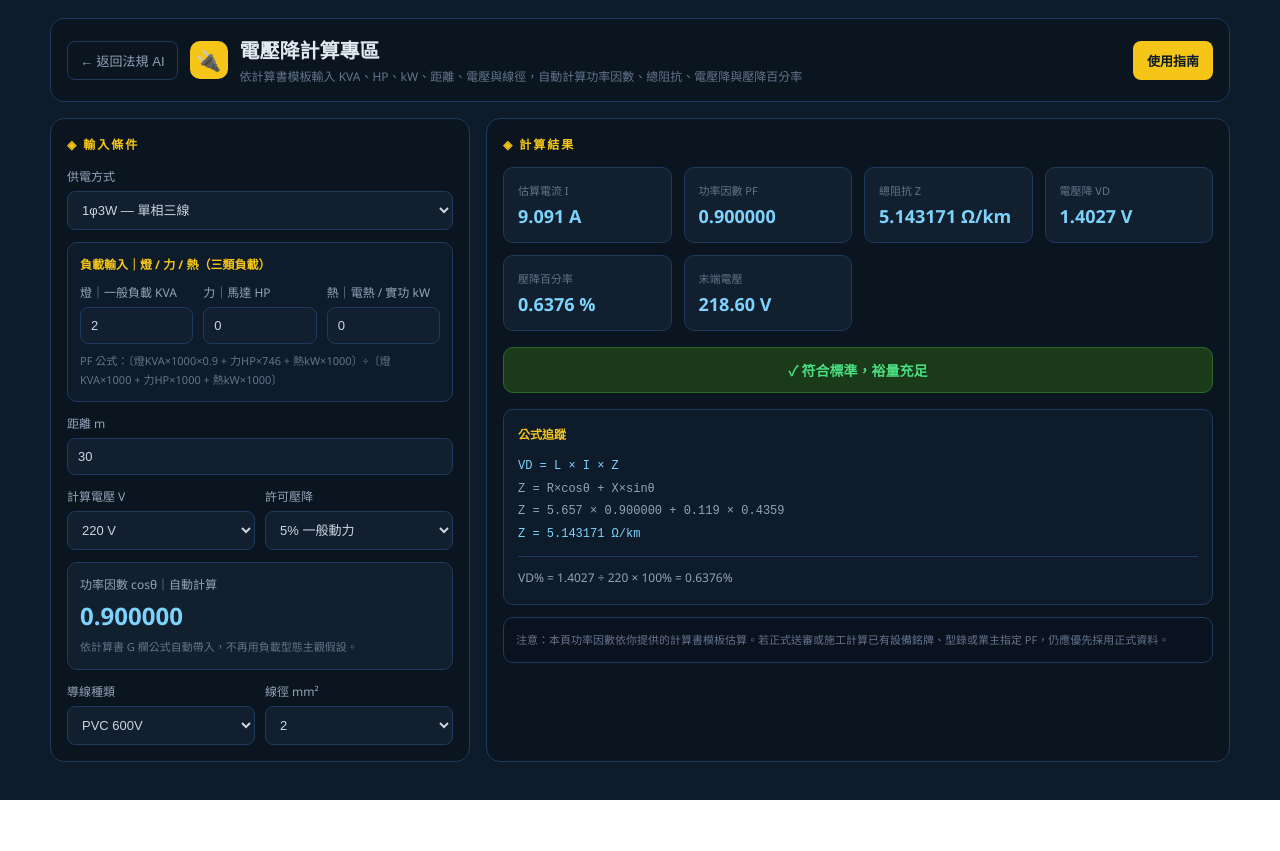
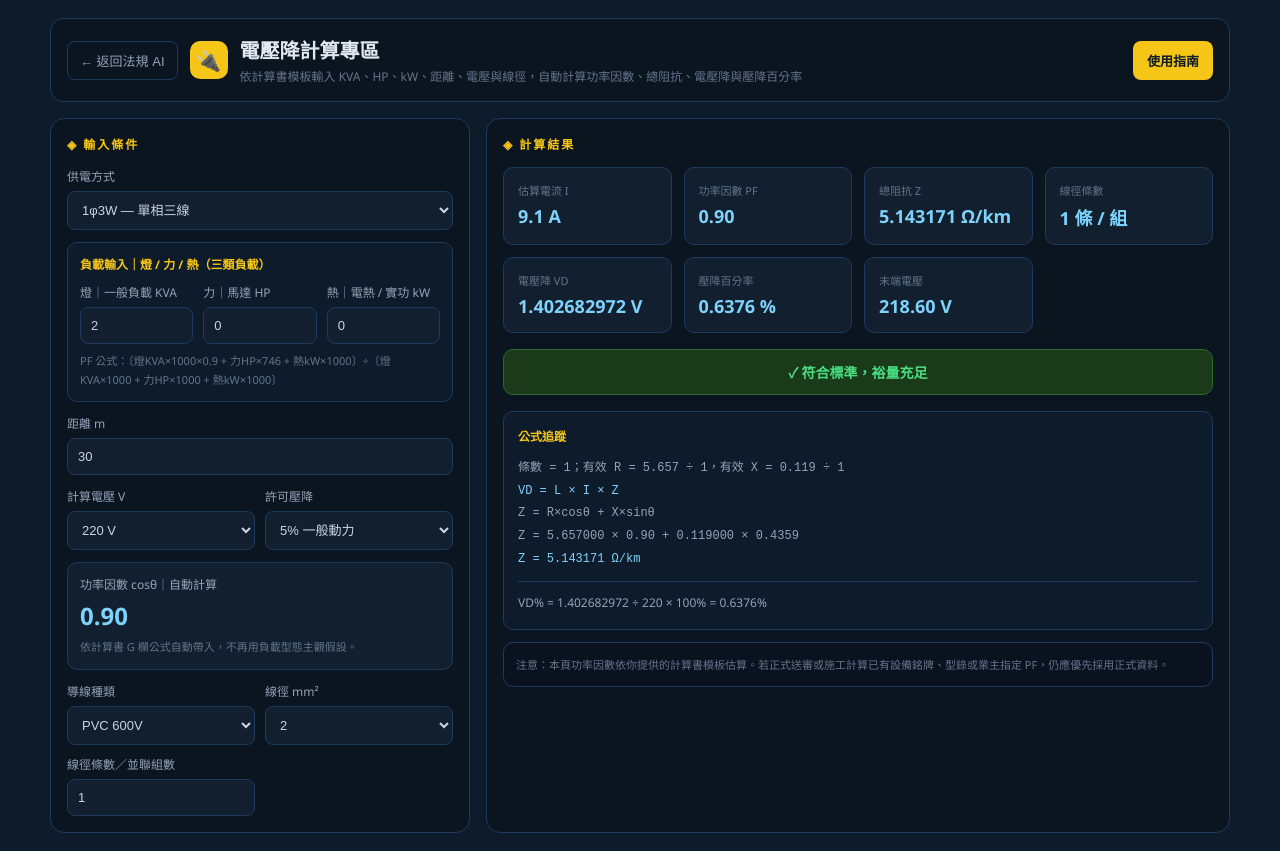
Before and after one commit to yuanyuanchen63-sudo/electrical-law-app, a Next.js app in the folder Desktop/electrical-law-app/: page / in a window 1280 px wide. Both pictures are taken after a click on the button "電壓降計算". Before the commit the page ends 800 px from the top, so only its background shows below. Built offline with nearby package versions, Linux system fonts and the light colour scheme.

Commit message:
Update page.tsx

```diff
--- a/Desktop/electrical-law-app/app/page.tsx
+++ b/Desktop/electrical-law-app/app/page.tsx
@@ -89,10 +89,11 @@ export default function Page() {
   const [vLoadHP, setVLoadHP] = useState("0");
   const [vLoadKW, setVLoadKW] = useState("0");
   const [vCurrent, setVCurrent] = useState(9.45);
-  const [vLength, setVLength] = useState(30);
+  const [vLength, setVLength] = useState("30");
   const [vPF, setVPF] = useState(0.9);
   const [vWire, setVWire] = useState("PVC");
   const [vMM, setVMM] = useState(2);
+  const [vWireCount, setVWireCount] = useState("1");
   const [vLimit, setVLimit] = useState(5);
   const [vR, setVR] = useState(5.657);
   const [vX, setVX] = useState(0.119);
@@ -189,6 +190,11 @@ export default function Page() {
     if (/^\d*(\.\d*)?$/.test(value)) setter(value);
   };
 
+  const handlePositiveIntegerInput = (value: string, setter: React.Dispatch<React.SetStateAction<string>>) => {
+    // 線徑條數／並聯組數：允許暫時空白，輸入完成後計算時至少視為 1。
+    if (/^\d*$/.test(value)) setter(value);
+  };
+
   const calcLoad = () => {
     const kva = toSafeNumber(vLoadKVA);
     const hp = toSafeNumber(vLoadHP);
@@ -215,18 +221,22 @@ export default function Page() {
   };
 
   const calcVD = () => {
-    const {R, X} = getWireRX(vWire, vMM);
+    const base = getWireRX(vWire, vMM);
     const load = calcLoad();
     const current = calcCurrent();
+    const length = toSafeNumber(vLength);
+    const wireCount = Math.max(1, Math.floor(toSafeNumber(vWireCount)) || 1);
+    const R = base.R / wireCount;
+    const X = base.X / wireCount;
     const safePF = load.pf;
     const sinPF = Math.sqrt(Math.max(0, 1 - safePF * safePF));
     const Z = R * safePF + X * sinPF;
     let VD = 0;
-    if(vPhase === "1p2w") VD = 2 * vLength/1000 * current * Z;
-    else if(vPhase === "1p3w" || vPhase === "3p4w") VD = vLength/1000 * current * Z;
-    else VD = Math.sqrt(3) * vLength/1000 * current * Z;
+    if(vPhase === "1p2w") VD = 2 * length/1000 * current * Z;
+    else if(vPhase === "1p3w" || vPhase === "3p4w") VD = length/1000 * current * Z;
+    else VD = Math.sqrt(3) * length/1000 * current * Z;
     const pct = VD / vVolt * 100;
-    return { Z, VD, pct, vEnd: vVolt - VD, R, X, sinPF, current, load };
+    return { Z, VD, pct, vEnd: vVolt - VD, R, X, baseR: base.R, baseX: base.X, wireCount, length, sinPF, current, load };
   };
 
   const vResult = calcVD();
@@ -379,7 +389,7 @@ export default function Page() {
 
                 <label>
                   <div style={{ fontSize: "12px", color: "#94A3B8", marginBottom: "6px" }}>距離 m</div>
-                  <input type="number" value={vLength} step="1" onChange={e => setVLength(Number(e.target.value))}
+                  <input type="text" inputMode="decimal" value={vLength} onChange={e => handleDecimalInput(e.target.value, setVLength)}
                     style={{ width: "100%", background: "#111f2e", border: "1px solid #1E3A5F", borderRadius: "8px", color: "#CBD5E1", padding: "10px", fontSize: "13px" }} />
                 </label>
 
@@ -406,7 +416,7 @@ export default function Page() {
 
                 <div style={{ background: "#111f2e", border: "1px solid #1E3A5F", borderRadius: "10px", padding: "12px" }}>
                   <div style={{ fontSize: "12px", color: "#94A3B8", marginBottom: "6px" }}>功率因數 cosθ｜自動計算</div>
-                  <div style={{ fontSize: "24px", color: "#7DD3FC", fontWeight: 900 }}>{vResult.load.pf.toFixed(6)}</div>
+                  <div style={{ fontSize: "24px", color: "#7DD3FC", fontWeight: 900 }}>{vResult.load.pf.toFixed(2)}</div>
                   <div style={{ marginTop: "6px", color: "#64748B", fontSize: "11px", lineHeight: "1.7" }}>
                     依計算書 G 欄公式自動帶入，不再用負載型態主觀假設。
                   </div>
@@ -429,6 +439,11 @@ export default function Page() {
                       style={{ width: "100%", background: "#111f2e", border: "1px solid #1E3A5F", borderRadius: "8px", color: "#CBD5E1", padding: "10px", fontSize: "13px" }}>
                       {wireMMList.map(m => <option key={m} value={m}>{m}</option>)}
                     </select>
+                  </label>
+                  <label>
+                    <div style={{ fontSize: "12px", color: "#94A3B8", marginBottom: "6px" }}>線徑條數／並聯組數</div>
+                    <input type="text" inputMode="numeric" value={vWireCount} onChange={e => handlePositiveIntegerInput(e.target.value, setVWireCount)}
+                      style={{ width: "100%", background: "#111f2e", border: "1px solid #1E3A5F", borderRadius: "8px", color: "#CBD5E1", padding: "10px", fontSize: "13px" }} />
                   </label>
                 </div>
 
@@ -466,10 +481,11 @@ export default function Page() {
                 marginBottom: "16px",
               }}>
                 {[
-                  { label: "估算電流 I", val: `${vResult.current.toFixed(3)} A` },
-                  { label: "功率因數 PF", val: `${vResult.load.pf.toFixed(6)}` },
+                  { label: "估算電流 I", val: `${vResult.current.toFixed(1)} A` },
+                  { label: "功率因數 PF", val: `${vResult.load.pf.toFixed(2)}` },
                   { label: "總阻抗 Z", val: `${vResult.Z.toFixed(6)} Ω/km` },
-                  { label: "電壓降 VD", val: `${vResult.VD.toFixed(4)} V` },
+                  { label: "線徑條數", val: `${vResult.wireCount} 條 / 組` },
+                  { label: "電壓降 VD", val: `${vResult.VD.toFixed(9)} V` },
                   { label: "壓降百分率", val: `${vResult.pct.toFixed(4)} %` },
                   { label: "末端電壓", val: `${vResult.vEnd.toFixed(2)} V` },
                 ].map(item => (
@@ -511,6 +527,7 @@ export default function Page() {
                 lineHeight: "1.9",
               }}>
                 <div style={{ color: "#F5C518", fontWeight: 800, marginBottom: "8px" }}>公式追蹤</div>
+                <div style={{ fontFamily: "monospace", color: "#94A3B8" }}>條數 = {vResult.wireCount}；有效 R = {vResult.baseR} ÷ {vResult.wireCount}，有效 X = {vResult.baseX} ÷ {vResult.wireCount}</div>
                 <div style={{ fontFamily: "monospace", color: "#7DD3FC" }}>
                   {vPhase === "1p2w" ? "VD = 2 × L × I × Z" : vPhase === "3p3w" ? "VD = √3 × L × I × Z" : "VD = L × I × Z"}
                 </div>
@@ -518,13 +535,13 @@ export default function Page() {
                   Z = R×cosθ + X×sinθ
                 </div>
                 <div style={{ fontFamily: "monospace" }}>
-                  Z = {vResult.R} × {vResult.load.pf.toFixed(6)} + {vResult.X} × {vResult.sinPF.toFixed(4)}
+                  Z = {vResult.R.toFixed(6)} × {vResult.load.pf.toFixed(2)} + {vResult.X.toFixed(6)} × {vResult.sinPF.toFixed(4)}
                 </div>
                 <div style={{ fontFamily: "monospace", color: "#7DD3FC" }}>
                   Z = {vResult.Z.toFixed(6)} Ω/km
                 </div>
                 <div style={{ borderTop: "1px solid #1E3A5F", marginTop: "10px", paddingTop: "10px" }}>
-                  VD% = {vResult.VD.toFixed(4)} ÷ {vVolt} × 100% = {vResult.pct.toFixed(4)}%
+                  VD% = {vResult.VD.toFixed(9)} ÷ {vVolt} × 100% = {vResult.pct.toFixed(4)}%
                 </div>
               </div>
 
@@ -574,7 +591,7 @@ export default function Page() {
                 <strong>3. 輸入距離：</strong>填配電盤到設備端的單程距離，單位為 m。<br />
                 <strong>4. 選計算電壓：</strong>常見為 110V、220V、380V。<br />
                 <strong>5. 輸入負載分解：</strong>KVA 欄通常放一般負載，HP 欄放馬達，kW 欄放電熱或實功負載；系統會依計算書公式自動算 PF。<br />
-                <strong>6. 選導線與線徑：</strong>系統會自動帶入 R、X 阻抗。<br />
+                <strong>6. 選導線、線徑與條數：</strong>條數依計算書「5.5-2、5.5×2」邏輯，代表並聯組數；系統會將 R、X 除以條數後再計算。<br />
                 <strong>7. 看結果：</strong>若壓降百分率超過許可值，優先加大線徑、降低距離或調整供電方式。
               </div>
             </div>
@@ -810,7 +827,7 @@ export default function Page() {
                 <div style={{ fontSize: "10px", color: "#F5C518", fontWeight: 700, marginBottom: "10px", letterSpacing: "1px" }}>計算結果</div>
                 <div style={{ display: "grid", gridTemplateColumns: "1fr 1fr", gap: "8px", marginBottom: "10px" }}>
                   {[
-                    { label: "電壓降 VD", val: `${vResult.VD.toFixed(4)} V` },
+                    { label: "電壓降 VD", val: `${vResult.VD.toFixed(9)} V` },
                     { label: "壓降百分率", val: `${vResult.pct.toFixed(4)} %` },
                     { label: "末端電壓", val: `${vResult.vEnd.toFixed(2)} V` },
                     { label: "總阻抗 Z", val: `${vResult.Z.toFixed(6)}` },
```
